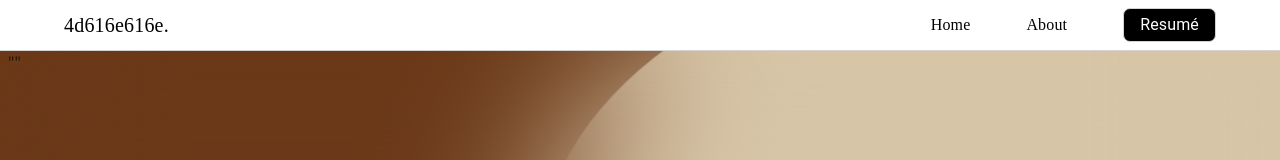
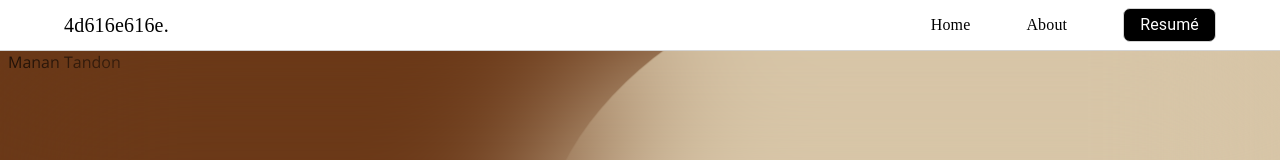
Before and after one commit to MANANTANDON/4d616e616e, a Next.js app: page / in a window 1280 px wide. Shown: the top 160 px of the page. Built offline with nearby package versions, Linux system fonts and the light colour scheme; a web font is replaced by a local one.

Commit message:
changes...

```diff
--- a/src/pages/index.tsx
+++ b/src/pages/index.tsx
@@ -35,7 +35,7 @@ export default function Home() {
         />
       </Head>
       <div>
-        <Layout>""</Layout>
+        <Layout>Manan Tandon</Layout>
       </div>
     </>
   );
```
